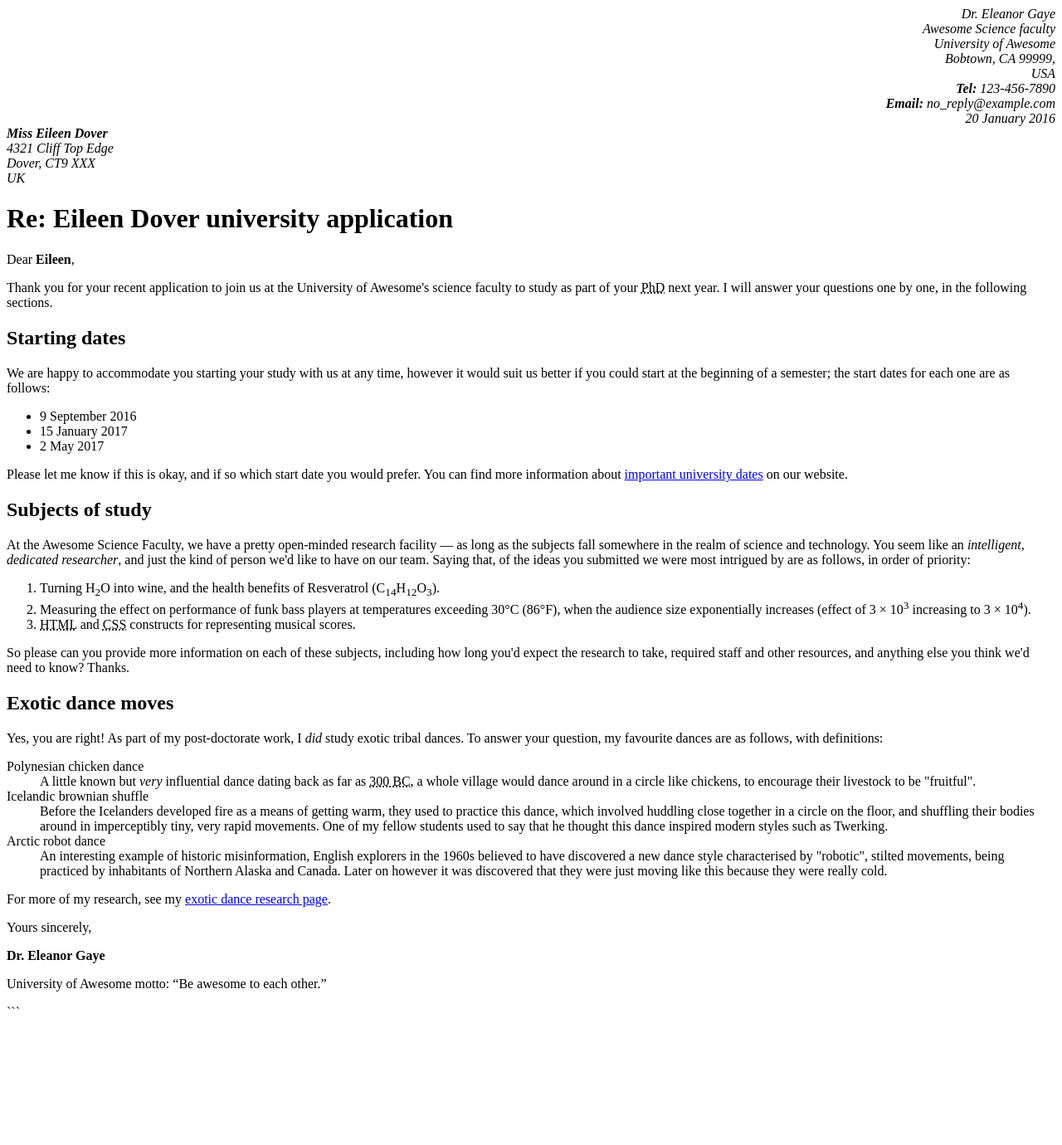
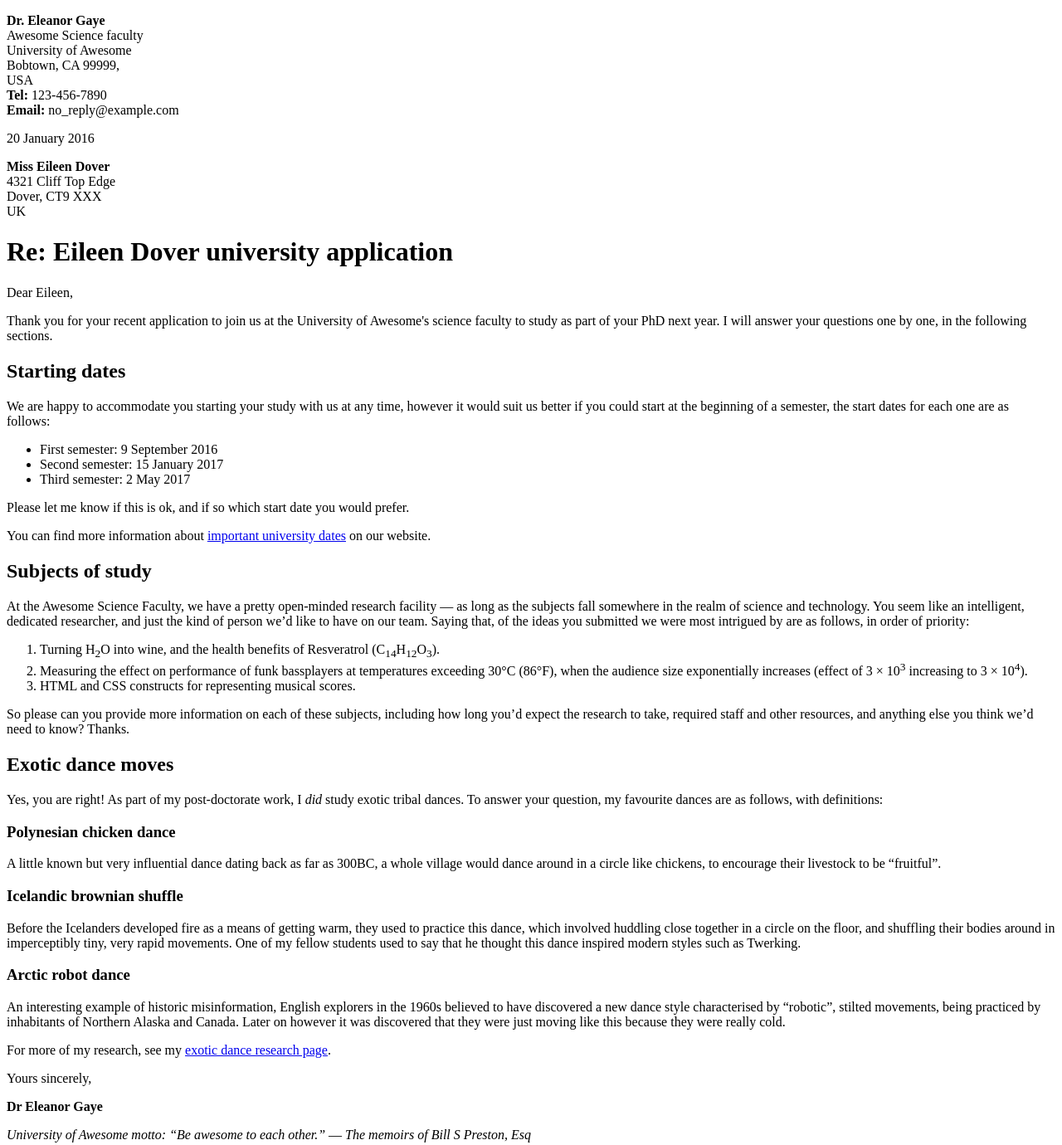
Before and after one commit to diya-dea/letter-markup, a plain HTML site: page index.html in a window 1280 px wide. Shown: the whole page at 83% size. Before the commit the page ends 1237 px from the top, so only its background shows below. Drawn offline with Linux system fonts and the light colour scheme.

Commit message:
index.html

````diff
--- a/index.html
+++ b/index.html
@@ -1,89 +1,74 @@
-
 <!DOCTYPE html>
 <html lang="en">
 <head>
   <meta charset="UTF-8">
-    <meta name="author" content="Dr. Eleanor Gaye">
-    <title>University Application Response</title>
-    <style>
-        .sender-column {
-            text-align: right;
-        }
-    </style>
+  <meta name="viewport" content="width=device-width, initial-scale=1.0">
+  <title>Eileen Dover University Application Response</title>
+  <link rel="stylesheet" href="style.css">
 </head>
 <body>
-    <address class="sender-column">
-        Dr. Eleanor Gaye<br>
+  <div class="container">
+    <header>
+      <p><strong>Dr. Eleanor Gaye</strong><br>
         Awesome Science faculty<br>
         University of Awesome<br>
         Bobtown, CA 99999,<br>
         USA<br>
         <strong>Tel:</strong> 123-456-7890<br>
-        <strong>Email:</strong> no_reply@example.com<br>
-        <time datetime="2016-01-20">20 January 2016</time>
-    </address>
+        <strong>Email:</strong> no_reply@example.com</p>
+      <p class="date">20 January 2016</p>
+    </header>
 
-    <address>
-        <strong>Miss Eileen Dover</strong><br>
+    <section class="recipient">
+      <p><strong>Miss Eileen Dover</strong><br>
       4321 Cliff Top Edge<br>
       Dover, CT9 XXX<br>
-        UK<br>
-    </address>
+      UK</p>
+    </section>
 
-    <h1>Re: <strong>Eileen Dover</strong> university application</h1>
-    <p>Dear <strong>Eileen</strong>,</p>
-    <p>
-        Thank you for your recent application to join us at the University of Awesome's science faculty to study as part of your <abbr title="Doctor of Philosophy">PhD</abbr> next year. I will answer your questions one by one, in the following sections.
-    </p>
+    <main>
+      <h1>Re: Eileen Dover university application</h1>
+      <p>Dear Eileen,</p>
+
+      <p>Thank you for your recent application to join us at the University of Awesome's science faculty to study as part of your PhD next year. I will answer your questions one by one, in the following sections.</p>
 
       <h2>Starting dates</h2>
-    <p>
-        We are happy to accommodate you starting your study with us at any time, however it would suit us better if you could start at the beginning of a semester; the start dates for each one are as follows:
-    </p>
+      <p>We are happy to accommodate you starting your study with us at any time, however it would suit us better if you could start at the beginning of a semester, the start dates for each one are as follows:</p>
       <ul>
-        <li><time datetime="2016-09-09">9 September 2016</time></li>
-        <li><time datetime="2017-01-15">15 January 2017</time></li>
-        <li><time datetime="2017-05-02">2 May 2017</time></li>
+        <li>First semester: 9 September 2016</li>
+        <li>Second semester: 15 January 2017</li>
+        <li>Third semester: 2 May 2017</li>
       </ul>
-    <p>
-        Please let me know if this is okay, and if so which start date you would prefer. You can find more information about <a href="http://example.com" title="University dates">important university dates</a> on our website.
-    </p>
+      <p>Please let me know if this is ok, and if so which start date you would prefer.</p>
+      <p>You can find more information about <a href="#">important university dates</a> on our website.</p>
 
       <h2>Subjects of study</h2>
-    <p>
-        At the Awesome Science Faculty, we have a pretty open-minded research facility — as long as the subjects fall somewhere in the realm of science and technology. You seem like an <em>intelligent, dedicated researcher</em>, and just the kind of person we'd like to have on our team. Saying that, of the ideas you submitted we were most intrigued by are as follows, in order of priority:
-    </p>
+      <p>At the Awesome Science Faculty, we have a pretty open-minded research facility — as long as the subjects fall somewhere in the realm of science and technology. You seem like an intelligent, dedicated researcher, and just the kind of person we’d like to have on our team. Saying that, of the ideas you submitted we were most intrigued by are as follows, in order of priority:</p>
       <ol>
         <li>Turning H<sub>2</sub>O into wine, and the health benefits of Resveratrol (C<sub>14</sub>H<sub>12</sub>O<sub>3</sub>).</li>
-        <li>Measuring the effect on performance of funk bass players at temperatures exceeding 30°C (86°F), when the audience size exponentially increases (effect of 3 × 10<sup>3</sup> increasing to 3 × 10<sup>4</sup>).</li>
-        <li><abbr title="HyperText Markup Language">HTML</abbr> and <abbr title="Cascading Style Sheets">CSS</abbr> constructs for representing musical scores.</li>
+        <li>Measuring the effect on performance of funk bassplayers at temperatures exceeding 30°C (86°F), when the audience size exponentially increases (effect of 3 × 10<sup>3</sup> increasing to 3 × 10<sup>4</sup>).</li>
+        <li>HTML and CSS constructs for representing musical scores.</li>
       </ol>
-    <p>
-        So please can you provide more information on each of these subjects, including how long you'd expect the research to take, required staff and other resources, and anything else you think we'd need to know? Thanks.
-    </p>
+      <p>So please can you provide more information on each of these subjects, including how long you’d expect the research to take, required staff and other resources, and anything else you think we’d need to know? Thanks.</p>
 
       <h2>Exotic dance moves</h2>
-<p>
-    Yes, you are right! As part of my post-doctorate work, I <em>did</em> study exotic tribal dances. To answer your question, my favourite dances are as follows, with definitions:
-</p>
-<dl>
-    <dt>Polynesian chicken dance</dt>
-    <dd>A little known but <em>very</em> influential dance dating back as far as <abbr title="Before Christ">300 BC</abbr>, a whole village would dance around in a circle like chickens, to encourage their livestock to be "fruitful".</dd>
+      <p>Yes, you are right! As part of my post-doctorate work, I <em>did</em> study exotic tribal dances. To answer your question, my favourite dances are as follows, with definitions:</p>
 
-    <dt>Icelandic brownian shuffle</dt>
-    <dd>Before the Icelanders developed fire as a means of getting warm, they used to practice this dance, which involved huddling close together in a circle on the floor, and shuffling their bodies around in imperceptibly tiny, very rapid movements. One of my fellow students used to say that he thought this dance inspired modern styles such as Twerking.</dd>
+      <h3>Polynesian chicken dance</h3>
+      <p>A little known but very influential dance dating back as far as 300BC, a whole village would dance around in a circle like chickens, to encourage their livestock to be “fruitful”.</p>
 
-    <dt>Arctic robot dance</dt>
-    <dd>An interesting example of historic misinformation, English explorers in the 1960s believed to have discovered a new dance style characterised by "robotic", stilted movements, being practiced by inhabitants of Northern Alaska and Canada. Later on however it was discovered that they were just moving like this because they were really cold.</dd>
-</dl>
-    <p>
-        For more of my research, see my <a href="http://example.com" title="Exotic dance research page">exotic dance research page</a>.
-    </p>
+      <h3>Icelandic brownian shuffle</h3>
+      <p>Before the Icelanders developed fire as a means of getting warm, they used to practice this dance, which involved huddling close together in a circle on the floor, and shuffling their bodies around in imperceptibly tiny, very rapid movements. One of my fellow students used to say that he thought this dance inspired modern styles such as Twerking.</p>
+
+      <h3>Arctic robot dance</h3>
+      <p>An interesting example of historic misinformation, English explorers in the 1960s believed to have discovered a new dance style characterised by “robotic”, stilted movements, being practiced by inhabitants of Northern Alaska and Canada. Later on however it was discovered that they were just moving like this because they were really cold.</p>
+
+      <p>For more of my research, see my <a href="#">exotic dance research page</a>.</p>
+
       <p>Yours sincerely,</p>
-    <p><strong>Dr. Eleanor Gaye</strong></p>
-    <p>
-        University of Awesome motto: <q cite="The memoirs of Bill S Preston, Esq">Be awesome to each other.</q>
-    </p>
+      <p><strong>Dr Eleanor Gaye</strong></p>
+      <p><em>University of Awesome motto: “Be awesome to each other.”</em> — <cite>The memoirs of Bill S Preston, Esq</cite></p>
+    </main>
+  </div>
 </body>
 </html>
-```
````
Lines whose indentation alone changed are shown as unchanged.
